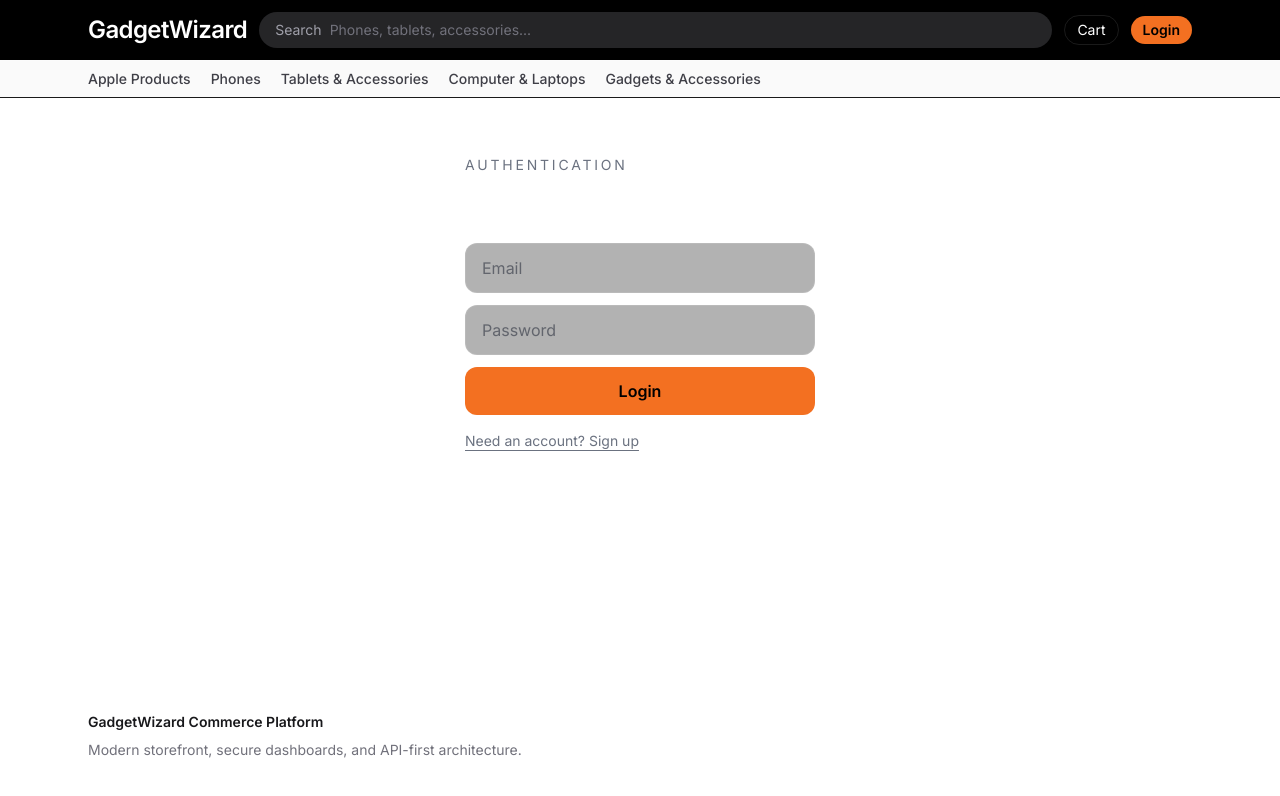
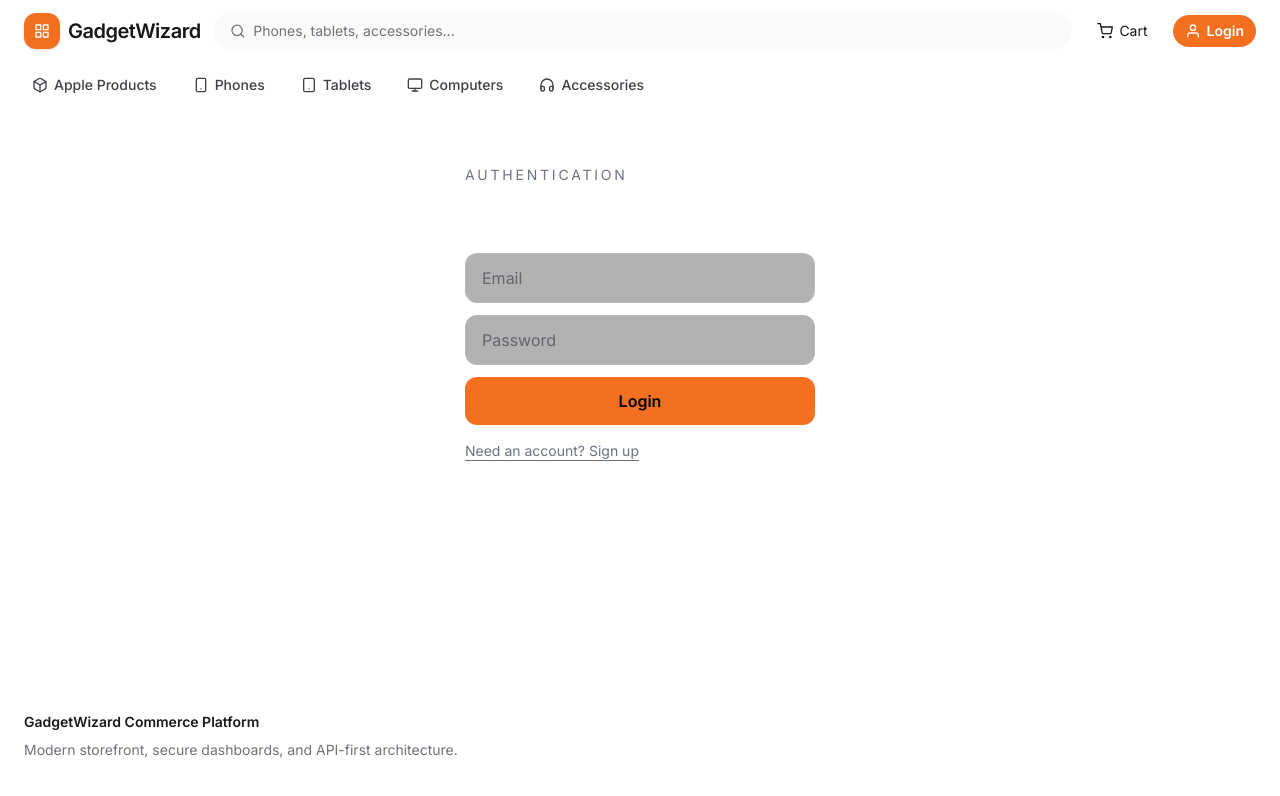
Before and after one commit to kaiumallimon/gadgetwizard, a Next.js app: page /login in a window 1280 px wide. Shown: the top 796 px of the page. Built offline with nearby package versions, Linux system fonts and the light colour scheme; no server answers.

Commit message:
feat: update layout max-width across components and add react-icons dependency

```diff
--- a/app/admin/page.tsx
+++ b/app/admin/page.tsx
@@ -24,7 +24,7 @@ export default async function AdminPage() {
   ]);
 
   return (
-    <div className="mx-auto w-full max-w-6xl space-y-6 px-4 py-8 sm:px-6">
+    <div className="mx-auto w-full max-w-7xl space-y-6 px-4 py-8 sm:px-6">
       <header className="rounded-3xl border border-white/10 bg-white/5 p-6">
         <p className="text-sm uppercase tracking-[0.2em] text-(--muted)">Admin Dashboard</p>
         <h1 className="mt-2 text-3xl font-semibold text-white">Catalog, Banner, and Analytics Control</h1>
--- a/app/category/[slug]/page.tsx
+++ b/app/category/[slug]/page.tsx
@@ -14,7 +14,7 @@ export default async function CategoryPage(context: { params: Promise<{ slug: st
   });
 
   return (
-    <div className="mx-auto w-full max-w-6xl space-y-6 px-4 py-8 sm:px-6">
+    <div className="mx-auto w-full max-w-7xl space-y-6 px-4 py-8 sm:px-6">
       <div className="flex items-center justify-between">
         <div>
           <h1 className="text-3xl font-semibold text-white">Category: {slug}</h1>
--- a/app/page.tsx
+++ b/app/page.tsx
@@ -37,7 +37,7 @@ export default async function HomePage() {
 
   return (
     <div className="bg-white py-6">
-      <div className="mx-auto w-full max-w-6xl space-y-7 px-4 sm:px-6">
+      <div className="mx-auto w-full max-w-7xl space-y-7 px-4 sm:px-6">
         <BannerShowcase banners={banners} />
 
         <section className="rounded-2xl border border-zinc-200 bg-white px-4 py-3">
--- a/app/product/[slug]/page.tsx
+++ b/app/product/[slug]/page.tsx
@@ -11,7 +11,7 @@ export default async function ProductDetailsPage(context: { params: Promise<{ sl
   const product = await getPublicProductBySlug(slug);
 
   return (
-    <div className="mx-auto grid w-full max-w-6xl gap-6 px-4 py-8 sm:px-6 lg:grid-cols-[1.1fr_1fr]">
+    <div className="mx-auto grid w-full max-w-7xl gap-6 px-4 py-8 sm:px-6 lg:grid-cols-[1.1fr_1fr]">
       <div className="space-y-3">
         <div className="relative h-72 overflow-hidden rounded-3xl border border-white/10 bg-white/5 sm:h-105">
           <img
--- a/components/site-footer.tsx
+++ b/components/site-footer.tsx
@@ -1,7 +1,7 @@
 export function SiteFooter() {
   return (
     <footer className="mt-16 border-t border-zinc-200 bg-white py-10">
-      <div className="mx-auto flex w-full max-w-6xl flex-col gap-2 px-4 text-sm text-zinc-500 sm:px-6">
+      <div className="mx-auto flex w-full max-w-7xl flex-col gap-2 px-4 text-sm text-zinc-500 sm:px-6">
         <p className="font-semibold text-zinc-900">GadgetWizard Commerce Platform</p>
         <p>Modern storefront, secure dashboards, and API-first architecture.</p>
       </div>
--- a/components/site-header.tsx
+++ b/components/site-header.tsx
@@ -1,21 +1,36 @@
 "use client";
 
 import Link from "next/link";
+import { usePathname } from "next/navigation";
 import { useEffect, useState } from "react";
+import {
+  FiBox,
+  FiGrid,
+  FiHeadphones,
+  FiLogOut,
+  FiMonitor,
+  FiSearch,
+  FiShield,
+  FiShoppingCart,
+  FiSmartphone,
+  FiTablet,
+  FiUser,
+} from "react-icons/fi";
 
 import { apiClient } from "@/lib/client/api";
 import { useAuthStore } from "@/lib/stores/auth-store";
 
 export function SiteHeader() {
+  const pathname = usePathname();
   const [loading, setLoading] = useState(true);
   const { session, user, token, setAuth, clearAuth } = useAuthStore();
 
   const quickCategories = [
-    { label: "Apple Products", href: "/category/apple-products" },
-    { label: "Phones", href: "/category/phones" },
-    { label: "Tablets & Accessories", href: "/category/tablets-and-accessories" },
-    { label: "Computer & Laptops", href: "/category/computer-and-laptops" },
-    { label: "Gadgets & Accessories", href: "/category/gadgets-and-accessories" },
+    { label: "Apple Products", href: "/category/apple-products", icon: FiBox },
+    { label: "Phones", href: "/category/phones", icon: FiSmartphone },
+    { label: "Tablets", href: "/category/tablets-and-accessories", icon: FiTablet },
+    { label: "Computers", href: "/category/computer-and-laptops", icon: FiMonitor },
+    { label: "Accessories", href: "/category/gadgets-and-accessories", icon: FiHeadphones },
   ];
 
   useEffect(() => {
@@ -61,40 +76,61 @@ export function SiteHeader() {
   }
 
   return (
-    <header className="sticky top-0 z-50 border-b border-black/20 bg-black text-white">
-      <div className="mx-auto flex w-full max-w-6xl items-center gap-3 px-4 py-3 sm:px-6">
-        <Link href="/" className="shrink-0 text-2xl font-semibold tracking-tight text-white">
-          GadgetWizard
+    <header className="sticky top-0 z-50 border-b border-zinc-200 bg-white/95 text-zinc-900 backdrop-blur-xl">
+      <div className="mx-auto flex w-full max-w-7xl items-center gap-3 px-4 py-3 sm:px-6">
+        <Link href="/" className="group flex shrink-0 items-center gap-2">
+          <span className="grid h-9 w-9 place-items-center rounded-xl bg-(--accent) text-white shadow-sm">
+            <FiGrid className="h-4 w-4" />
+          </span>
+          <span className="text-xl font-semibold tracking-tight text-zinc-900 group-hover:text-(--accent)">
+            GadgetWizard
+          </span>
         </Link>
 
-        <label className="hidden flex-1 items-center rounded-full bg-zinc-800/95 px-4 py-2 text-sm text-zinc-400 sm:flex">
-          <span className="mr-2">Search</span>
+        <label className="hidden flex-1 items-center rounded-full border border-zinc-200 bg-zinc-50 px-4 py-2 text-sm text-zinc-500 md:flex">
+          <FiSearch className="mr-2 h-4 w-4" />
           <input
             type="text"
             placeholder="Phones, tablets, accessories..."
-            className="w-full bg-transparent text-sm text-white outline-none placeholder:text-zinc-500"
+            className="w-full bg-transparent text-sm text-zinc-900 outline-none placeholder:text-zinc-500"
           />
         </label>
 
         <nav className="ml-auto flex items-center gap-2 text-sm sm:gap-3">
-          <Link href="/cart" className="rounded-full border border-white/20 px-3 py-1 hover:border-white/40">
-            Cart
+          <Link
+            href="/cart"
+            className="flex items-center gap-1.5 rounded-full border border-zinc-200 px-3 py-1.5 hover:border-zinc-400"
+          >
+            <FiShoppingCart className="h-4 w-4" />
+            <span className="hidden sm:inline">Cart</span>
           </Link>
 
           {session && (
-            <Link href="/dashboard" className="rounded-full border border-white/20 px-3 py-1 hover:border-white/40">
-              Dashboard
+            <Link
+              href="/dashboard"
+              className="flex items-center gap-1.5 rounded-full border border-zinc-200 px-3 py-1.5 hover:border-zinc-400"
+            >
+              <FiUser className="h-4 w-4" />
+              <span className="hidden sm:inline">Dashboard</span>
             </Link>
           )}
 
           {session?.role === "admin" && (
-            <Link href="/admin" className="rounded-full border border-white/20 px-3 py-1 hover:border-white/40">
-              Admin
+            <Link
+              href="/admin"
+              className="flex items-center gap-1.5 rounded-full border border-zinc-200 px-3 py-1.5 hover:border-zinc-400"
+            >
+              <FiShield className="h-4 w-4" />
+              <span className="hidden sm:inline">Admin</span>
             </Link>
           )}
 
           {!loading && !user && (
-            <Link href="/login" className="rounded-full bg-(--accent) px-3 py-1 font-semibold text-black">
+            <Link
+              href="/login"
+              className="flex items-center gap-1.5 rounded-full bg-(--accent) px-3 py-1.5 font-semibold text-white hover:brightness-95"
+            >
+              <FiUser className="h-4 w-4" />
               Login
             </Link>
           )}
@@ -103,22 +139,28 @@ export function SiteHeader() {
             <button
               type="button"
               onClick={onLogout}
-              className="rounded-full border border-white/20 px-3 py-1 text-white transition hover:border-white/40"
+              className="flex items-center gap-1.5 rounded-full border border-zinc-200 px-3 py-1.5 text-zinc-700 transition hover:border-zinc-400 hover:text-zinc-950"
             >
-              Logout
+              <FiLogOut className="h-4 w-4" />
+              <span className="hidden sm:inline">Logout</span>
             </button>
           )}
         </nav>
       </div>
 
-      <div className="hidden border-t border-white/10 bg-zinc-50 text-sm text-zinc-700 md:block">
-        <div className="mx-auto flex w-full max-w-6xl items-center gap-5 overflow-x-auto px-6 py-2">
+      <div className="hidden border-t border-zinc-200 bg-white text-sm text-zinc-700 md:block">
+        <div className="mx-auto flex w-full max-w-7xl items-center gap-5 overflow-x-auto px-6 py-2">
           {quickCategories.map((entry) => (
             <Link
               key={entry.label}
               href={entry.href}
-              className="whitespace-nowrap font-medium text-zinc-700 hover:text-black"
+              className={`inline-flex items-center gap-1.5 whitespace-nowrap rounded-full px-2 py-1 font-medium transition ${
+                pathname === entry.href
+                  ? "bg-orange-50 text-(--accent)"
+                  : "text-zinc-700 hover:bg-zinc-100 hover:text-zinc-900"
+              }`}
             >
+              <entry.icon className="h-4 w-4" />
               {entry.label}
             </Link>
           ))}
--- a/package.json
+++ b/package.json
@@ -16,6 +16,7 @@
     "next": "16.2.2",
     "react": "19.2.4",
     "react-dom": "19.2.4",
+    "react-icons": "^5.6.0",
     "zod": "^4.3.6",
     "zustand": "^5.0.12"
   },
```
Also changed, not shown: 1 other file (tests, documents, lock files or other folders).
